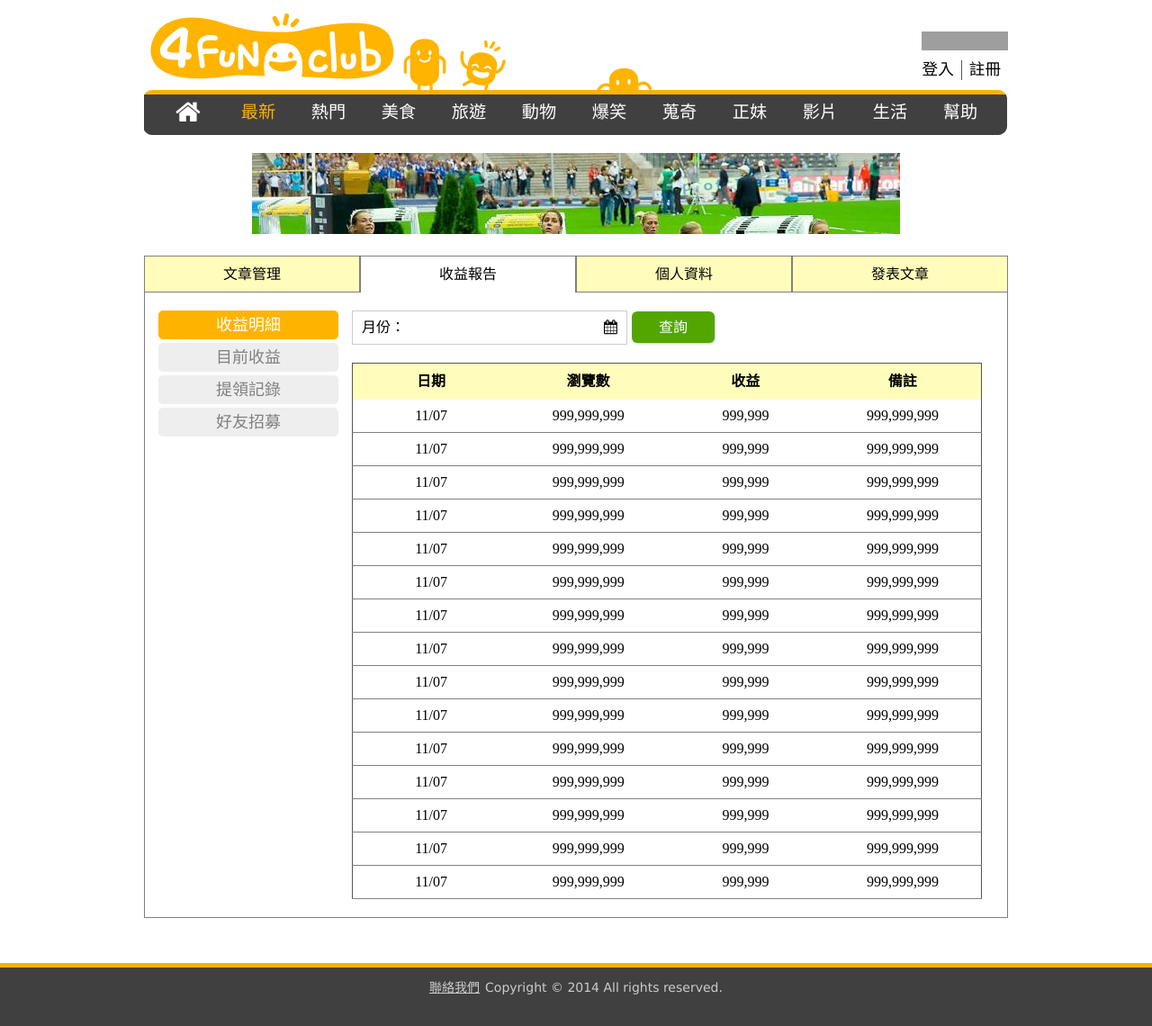
After one commit to keroyu/4funClub, a PHP site: page /member/manage_financial.html in a window 1280 px wide. The commit adds this page. Shown: the whole page at 90% size. Run offline with PHP 8.4, Linux system fonts and the light colour scheme; some libraries are stand-ins or nearby versions; grey boxes are pictures that could not be loaded.

Commit message:
Commit 1412181529

```diff
--- a/_dev/scss/_lists.scss
+++ b/_dev/scss/_lists.scss
@@ -67,18 +67,13 @@
 			font-size: 14px;
 			display: inline-block;
 			padding: 3px 10px;
+			&:link, &:visited {
+				text-decoration: underline;
+				color: $linkText;
+			}
 			i {
 				position: relative;
 				bottom: 2px;
-				margin-left: 5px;
-			}
-		}
-		&:not(:last-child) {
-			border-right: 1px solid #555;
-		}
-		&.next {
-			a {
-				background: #eee;
 			}
 		}
 	}
--- a/_dev/scss/_tables.scss
+++ b/_dev/scss/_tables.scss
@@ -1,7 +1,7 @@
 .mytable {
 	text-align: center;
-	margin: 0 auto;
-	margin-bottom: 20px;
+	margin-right: auto;
+	margin-left: auto;
 	border: 1px solid #555;
 	font-size: 16px;
 	line-height: 30px;
--- a/member/manage_articles.php
+++ b/member/manage_articles.php
@@ -22,7 +22,7 @@
 			</ul>
 			<div class="tabsbox-content">
 				<div class="bordered text-center">
-					<table class="mytable" width="900">
+					<table class="mytable margin-tb" width="900">
 						<thead>
 							<tr><th width="100">發佈日期</th><th width="500">文章標題</th><th>本日 / 本月 / 總瀏覽數</th><th width="100">狀態</th></tr>
 						<tr>
@@ -32,7 +32,6 @@
 							$str = '<tr> <td>2014.11.11</td> <td><p class="title"><a href="#">文章標題放這裡文章標題放這裡文章章標題放這裡文章章標題放這裡文章</a></p></td> <td>15 / 300 / 1673</td> <td><span class="btn success">發佈</span></td> </tr>';
 							for ($i=0; $i<10; $i++) { echo $str; }
 							 ?>
-							}
 						</tbody>
 					</table>
 					<ul class="pages margin-btm">
--- /dev/null
+++ b/member/manage_financial.html
@@ -0,0 +1,153 @@
+<!DOCTYPE html>
+<html lang="zh-TW">
+<meta charset="UTF-8">
+<meta http-equiv="X-UA-Compatible" content="IE=edge">
+<meta name="viewport" content="width=device-width, initial-scale=1, user-scalable=no">
+<meta name="description" content="">
+<meta name="keywords" content="">
+<head>
+<title>4 FUN CLUB 發表文章</title>
+<link href="//netdna.bootstrapcdn.com/font-awesome/4.0.3/css/font-awesome.css" rel="stylesheet">
+<script src="/js/jquery.js"></script>
+<script src="//code.jquery.com/ui/1.11.2/jquery-ui.js"></script>
+<link rel="stylesheet" href="/css/stylesheet.css">
+<script data-main="/js/main" src="/js/require.min.js"></script>
+<!--[if lt IE 9]>
+  <script src="js/html5shiv.js"></script>
+  <script src="js/respond.min.js"></script>
+<![endif]-->
+</head>
+<body>
+<style>
+.ui-datepicker-calendar { display: none; }
+</style>
+<div class="page">
+	<header>
+<div class="header hidden-md">
+	<div class="wrapper">
+		<h1 class="header-logo"><a href="#">4 Fun Club</a></h1>
+		<div class="header-rpanel">
+			<iframe src="//www.facebook.com/plugins/like.php?href=https%3A%2F%2Fdevelopers.facebook.com%2Fdocs%2Fplugins%2F&amp;width&amp;layout=button_count&amp;action=like&amp;show_faces=false&amp;share=false&amp;height=21" scrolling="no" frameborder="0" style="border:none; overflow:hidden; height:21px;" allowTransparency="true"></iframe>
+			<ul class="rplink-list"><li><a href="#">登入</a></li><li><a href="#">註冊</a></li></ul>
+		</div>
+		<div class="navbar clearfix">
+			<div class="navbar-border left"></div>
+			<div class="navbar-mid">
+				<div class="top"></div>
+				<nav>
+					<ul class="navbar-links">
+						<li><a href="#"><i class="fa fa-home"></i></a></li><li class="active"><a href="#">最新</a></li><li><a href="#">熱門</a></li><li><a href="#">美食</a></li><li><a href="#">旅遊</a></li><li><a href="#">動物</a></li><li><a href="#">爆笑</a></li><li><a href="#">蒐奇</a></li><li><a href="#">正妹</a></li><li><a href="#">影片</a></li><li><a href="#">生活</a></li><li><a href="#">幫助</a></li>
+					</ul>
+				</nav>
+			</div>
+			<div class="navbar-border right"></div>
+		</div>
+	</div><!-- wrapper end -->
+</div><!-- header end -->
+<div class="header-mb hidden-big">
+	<a class="navbtn" href="#" id="menuBtn"><i class="fa fa-bars"></i></a>
+	<ul class="navbar-links-mb hidden-big" id="menuList">
+		<li><a href="#">最新</a></li><li><a href="#">熱門</a></li><li><a href="#">美食</a></li><li><a href="#">旅遊</a></li><li><a href="#">動物</a></li><li><a href="#">爆笑</a></li><li><a href="#">蒐奇</a></li><li><a href="#">正妹</a></li><li><a href="#">影片</a></li><li><a href="#">生活</a></li><li><a href="#">幫助</a></li>
+	</ul>
+	<div class="header-logo-mb"></div>
+</div>
+
+</header>
+	<div class="adbox adbox-fw hidden-md">
+		<div class="wrapper"><img src="../upload/720x90.jpg" alt=""></div>
+	</div>
+	<div class="wrapper">
+		<div class="memberPanel">
+			<ul class="tabsbox-nav tabs-list col-4">
+				<li><div><a href="manage_articles.html">文章管理</a></div></li><li class="active"><div><a href="manage_financial.html">收益報告</a></div></li><li><div><a href="manage_profile.html">個人資料</a></div></li><li><div><a href="manage_newpost.html">發表文章</a></div></li>
+			</ul>
+			<div class="tabsbox-content">
+				<div class="bordered text-center">
+					<div class="memberPanel-inner">
+						<ul class="leftcol tabs-vertical" data-trigger="click">
+							<li class="tabs-list-item active" data-toggle="#details"><a href="#">收益明細</a></li>
+							<li class="tabs-list-item" data-toggle="#earnings"><a href="#">目前收益</a></li>
+							<li class="tabs-list-item" data-toggle="#records"><a href="#">提領記錄</a></li>
+							<li class="tabs-list-item" data-toggle="#invite"><a href="#">好友招募</a></li>
+						</ul>
+						<div class="rightcol" >
+							<div class="tab-pane active" id="details">
+								<div class="forum-field">
+									<div class="input-withIcon">
+										月份：<input type="text" class="monthPicker"> <i class="fa fa-calendar"></i>
+									</div><a href="" class="btn btn-primary">查詢</a>
+								</div>
+								<table class="mytable margin-tb" width="700">
+									<thead>
+										<tr>
+											<th width="25%">日期</th>
+											<th width="25%">瀏覽數</th>
+											<th width="25%">收益</th>
+											<th width="25%">備註</th>
+										</tr>
+									</thead>
+									<tbody>
+									<tr> <td>11/07</td> <td>999,999,999</td> <td>999,999</td> <td>999,999,999</td> </tr><tr> <td>11/07</td> <td>999,999,999</td> <td>999,999</td> <td>999,999,999</td> </tr><tr> <td>11/07</td> <td>999,999,999</td> <td>999,999</td> <td>999,999,999</td> </tr><tr> <td>11/07</td> <td>999,999,999</td> <td>999,999</td> <td>999,999,999</td> </tr><tr> <td>11/07</td> <td>999,999,999</td> <td>999,999</td> <td>999,999,999</td> </tr><tr> <td>11/07</td> <td>999,999,999</td> <td>999,999</td> <td>999,999,999</td> </tr><tr> <td>11/07</td> <td>999,999,999</td> <td>999,999</td> <td>999,999,999</td> </tr><tr> <td>11/07</td> <td>999,999,999</td> <td>999,999</td> <td>999,999,999</td> </tr><tr> <td>11/07</td> <td>999,999,999</td> <td>999,999</td> <td>999,999,999</td> </tr><tr> <td>11/07</td> <td>999,999,999</td> <td>999,999</td> <td>999,999,999</td> </tr><tr> <td>11/07</td> <td>999,999,999</td> <td>999,999</td> <td>999,999,999</td> </tr><tr> <td>11/07</td> <td>999,999,999</td> <td>999,999</td> <td>999,999,999</td> </tr><tr> <td>11/07</td> <td>999,999,999</td> <td>999,999</td> <td>999,999,999</td> </tr><tr> <td>11/07</td> <td>999,999,999</td> <td>999,999</td> <td>999,999,999</td> </tr><tr> <td>11/07</td> <td>999,999,999</td> <td>999,999</td> <td>999,999,999</td> </tr>									</tbody>
+								</table>
+							</div>
+							<div class="tab-pane" id="earnings">
+								<div class="wid-500 padding-btm">
+									<h4>收益<span class="pull-right small">※金額單位皆為台幣</span></h4>
+									<ul class="termlist">
+										<li><span class="dt">今日</span><span class="dd">NT$ 500.00</span></li>
+										<li><span class="dt">昨日</span><span class="dd">NT$ 999.00</span></li>
+										<li><span class="dt">本月</span><span class="dd">NT$ 89,555.00</span></li>
+										<li><span class="dt">尚未提領</span><span class="dd">NT$ 89,555.00</span></li>
+									</ul>
+									<div class="text-right margin-btm margin-tpsm">
+										<a href="#" class="btn btn-primary btn-md switchToggle" data-show="#getMoneyBox" id="getMoneyBoxBtn">我要提領</a>
+										<div id="getMoneyBox" class="margin-top sendDataBox" style="display: none;">
+											<div class="form-field">
+												欲提款金額：<input type="text" class="input-big wid-150" placeholder="0"> 元
+											</div>
+											<div class="alert-box">您輸入的金額大於可提領金額，請重新輸入</div>
+											<div class="btns">
+												<a href="#" class="btn btn-primary btn-md">確定</a><a href="" class="btn btn-default btn-md switchToggleClose" data-hide="#getMoneyBox" data-show="#getMoneyBoxBtn">取消</a>
+											</div>
+										</div>
+									</div>
+									<div class="line" style="padding-top: 30px; margin-bottom: 30px; "></div>
+									<h4>瀏覽數</h4>
+									<ul class="termlist">
+										<li><span class="dt">今日</span><span class="dd">1,188</span></li>
+										<li><span class="dt">昨日</span><span class="dd">24,267</span></li>
+										<li><span class="dt">本月</span><span class="dd">999,999</span></li>
+									</ul>
+								</div>
+							</div>
+							<div class="tab-pane" id="records">
+								<div class="text-center">
+									<table class="mytable" width="600px">
+										<thead><tr><th width="50%">提領日期</th><th width="50%">金額 (新台幣)</th></tr> </thead>
+
+										<tbody>
+										<tr> <td>2014/11/07</td> <td>100</td> </tr><tr> <td>2014/11/07</td> <td>100</td> </tr><tr> <td>2014/11/07</td> <td>100</td> </tr><tr> <td>2014/11/07</td> <td>100</td> </tr><tr> <td>2014/11/07</td> <td>100</td> </tr><tr> <td>2014/11/07</td> <td>100</td> </tr><tr> <td>2014/11/07</td> <td>100</td> </tr><tr> <td>2014/11/07</td> <td>100</td> </tr><tr> <td>2014/11/07</td> <td>100</td> </tr><tr> <td>2014/11/07</td> <td>100</td> </tr>										</tbody>
+									</table>
+									<ul class="pages margin-tb">
+										<li class="prev"><a href="#"><i class="fa fa-arrow-left"></i>上10頁</a></li>
+										<li><a href="#">1</a></li><li><a href="#">2</a></li><li><a href="#">3</a></li><li><a href="#">4</a></li><li><a href="#">5</a></li><li><a href="#">6</a></li><li><a href="#">7</a></li><li><a href="#">8</a></li><li><a href="#">9</a></li><li><a href="#">10</a></li>										<li class="next"><a href="#">下10頁<i class="fa fa-arrow-right"></i></a></li>
+									</ul>
+								</div>
+
+							</div>
+						</div>
+
+					</div>
+				</div>
+			</div>
+		</div>
+	</div>
+<!-- wrapper indexMain end -->
+
+<footer>
+	<div class="wrapper">
+		<p class="copyright"><a href="#">聯絡我們</a><span>Copyright &copy; 2014 All rights reserved.</span></p>
+	</div>
+</footer></div>
+</body>
+</html>
```
Also changed, not shown: member/manage_articles.html (+4 -63 lines), member/manage_financial.php (+20 -13 lines), css/stylesheet.css.
